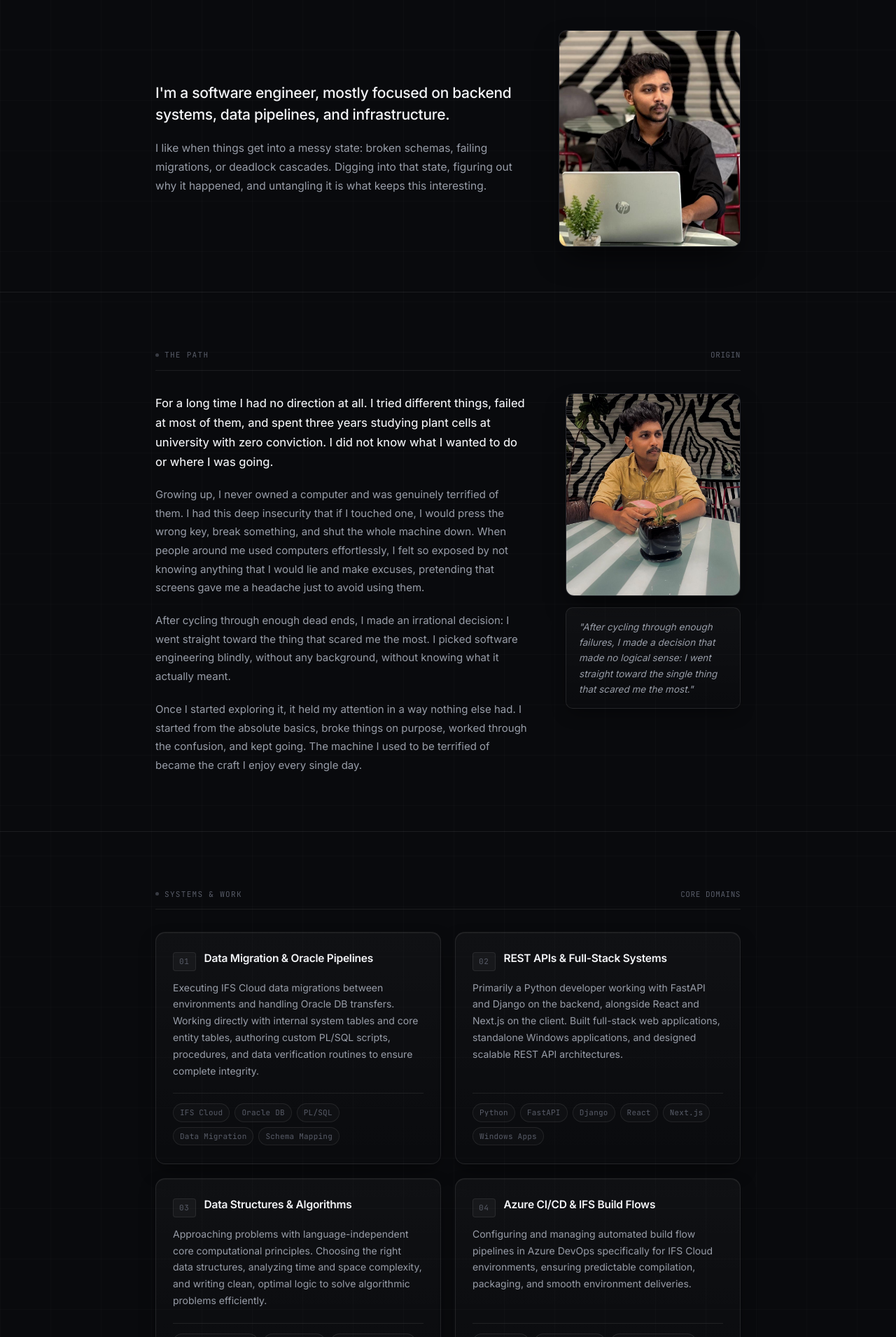
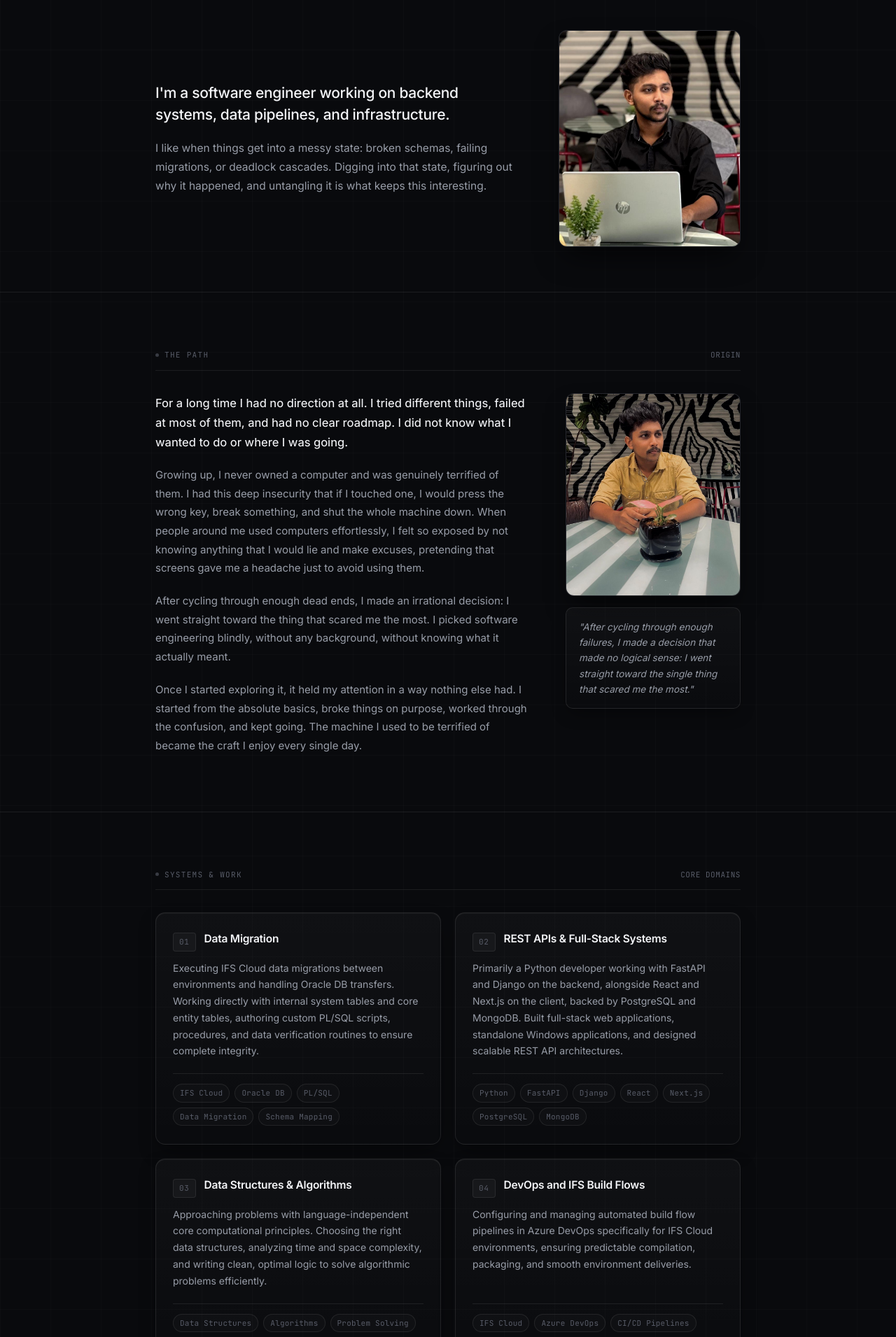
Before and after one commit to agnelVincent/agnel_Portfolio, a React (Vite) app in the folder agnelPortfolio/: page / in a window 1280 px wide. Shown: the part 289-2200 px from the top of the page at 70% size. Built offline with nearby package versions, Linux system fonts and the light colour scheme.

Commit message:
edited skill section

```diff
--- a/agnelPortfolio/src/components/Hero.jsx
+++ b/agnelPortfolio/src/components/Hero.jsx
@@ -26,7 +26,7 @@ export default function Hero() {
         <div className="hero-stage">
           <div className="hero-prose-col reveal" style={{ transitionDelay: '0.08s' }}>
             <p className="hero-lead">
-              I'm a software engineer, mostly focused on backend systems, data pipelines, and infrastructure.
+              I'm a software engineer working on backend systems, data pipelines, and infrastructure.
             </p>
             <p className="hero-body">
               I like when things get into a messy state: broken schemas, failing migrations, or deadlock cascades.
--- a/agnelPortfolio/src/components/Narrative.jsx
+++ b/agnelPortfolio/src/components/Narrative.jsx
@@ -16,8 +16,7 @@ export default function Narrative() {
           <div className="narrative-prose reveal">
             <p className="narrative-opener">
               For a long time I had no direction at all. I tried different things,
-              failed at most of them, and spent three years studying plant cells at university
-              with zero conviction. I did not know what I wanted to do or where I was going.
+              failed at most of them, and had no clear roadmap. I did not know what I wanted to do or where I was going.
             </p>
             <p>
               Growing up, I never owned a computer and was genuinely terrified of them.
@@ -42,7 +41,7 @@ export default function Narrative() {
             <div className="narrative-photo-frame">
               <img
                 src="/agnelyellow.jpg"
-                alt="Agnel Vincent in Thrissur"
+                alt="Agnel Vincent"
                 className="narrative-photo-img"
                 onError={e => { e.target.src = '/leetcode_dp.jpg' }}
               />
--- a/agnelPortfolio/src/components/Systems.jsx
+++ b/agnelPortfolio/src/components/Systems.jsx
@@ -4,15 +4,15 @@ import { useReveal } from '../hooks/useReveal'
 const items = [
   {
     num: '01',
-    title: 'Data Migration & Oracle Pipelines',
+    title: 'Data Migration',
     body: 'Executing IFS Cloud data migrations between environments and handling Oracle DB transfers. Working directly with internal system tables and core entity tables, authoring custom PL/SQL scripts, procedures, and data verification routines to ensure complete integrity.',
     tags: ['IFS Cloud', 'Oracle DB', 'PL/SQL', 'Data Migration', 'Schema Mapping'],
   },
   {
     num: '02',
     title: 'REST APIs & Full-Stack Systems',
-    body: 'Primarily a Python developer working with FastAPI and Django on the backend, alongside React and Next.js on the client. Built full-stack web applications, standalone Windows applications, and designed scalable REST API architectures.',
-    tags: ['Python', 'FastAPI', 'Django', 'React', 'Next.js', 'Windows Apps'],
+    body: 'Primarily a Python developer working with FastAPI and Django on the backend, alongside React and Next.js on the client, backed by PostgreSQL and MongoDB. Built full-stack web applications, standalone Windows applications, and designed scalable REST API architectures.',
+    tags: ['Python', 'FastAPI', 'Django', 'React', 'Next.js', 'PostgreSQL', 'MongoDB'],
   },
   {
     num: '03',
@@ -22,7 +22,7 @@ const items = [
   },
   {
     num: '04',
-    title: 'Azure CI/CD & IFS Build Flows',
+    title: 'DevOps and IFS Build Flows',
     body: 'Configuring and managing automated build flow pipelines in Azure DevOps specifically for IFS Cloud environments, ensuring predictable compilation, packaging, and smooth environment deliveries.',
     tags: ['IFS Cloud', 'Azure DevOps', 'CI/CD Pipelines', 'Build Flows'],
   },
```
